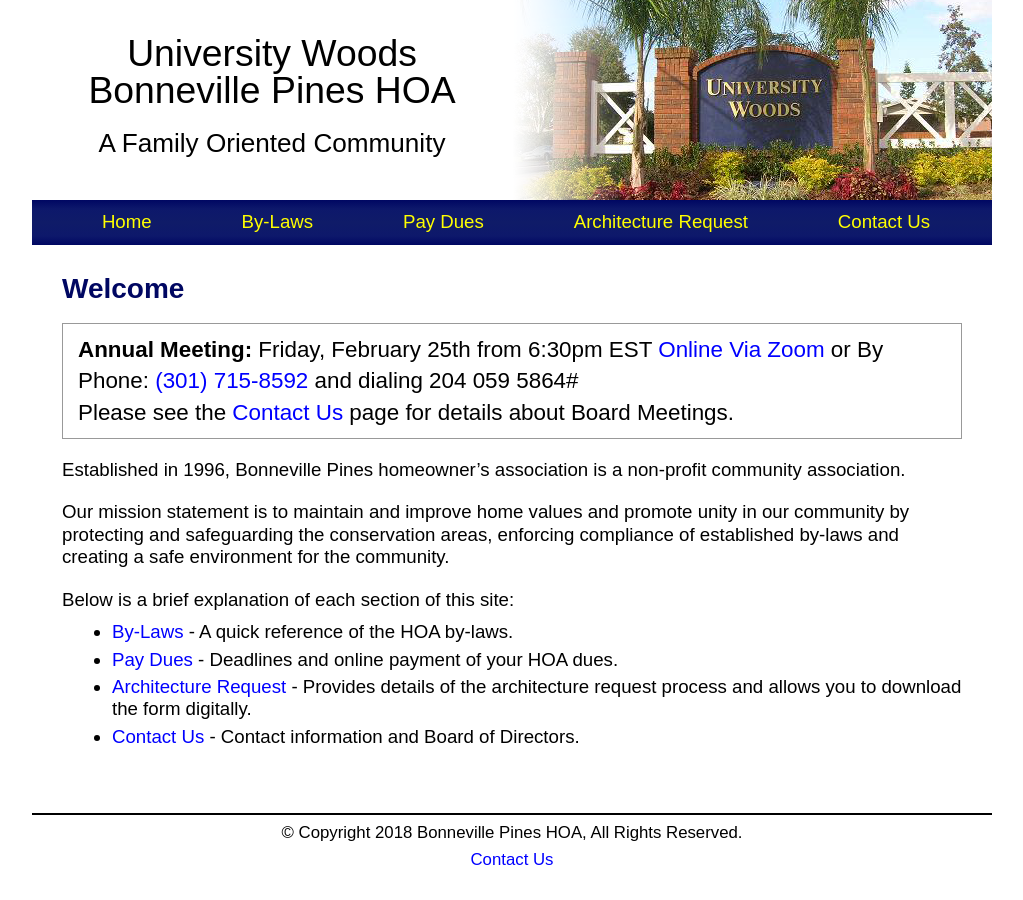
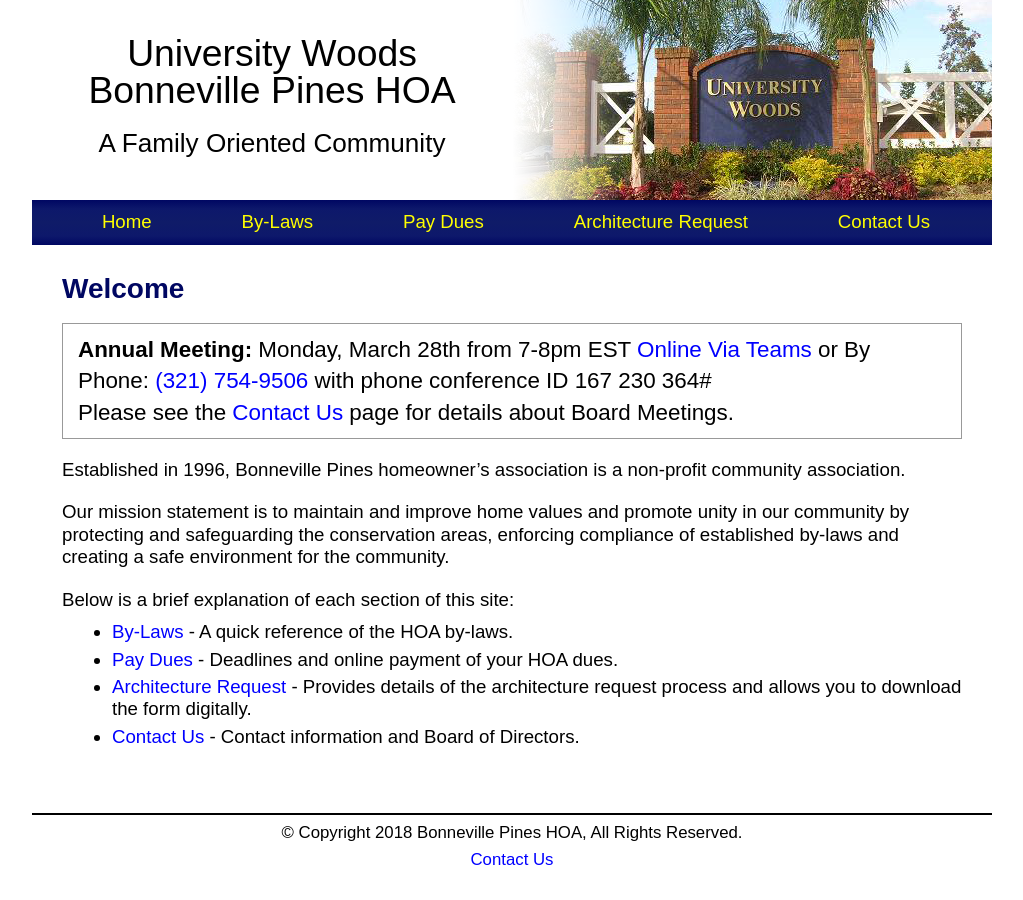
Before and after one commit to bphoa/website, a Jekyll site: the page built from index.md, in a window 1280 px wide. Shown: the whole page, without its empty margins (128-1151 px from the left). Built offline with Jekyll 4.4.1, drawn with Linux system fonts in a browser that asks for light colours.

Commit message:
Updated for march meeting

```diff
--- a/index.md
+++ b/index.md
@@ -3,7 +3,7 @@ layout: page
 title: Welcome
 ---
 
-**Annual Meeting:** Friday, February 25th from 6:30pm EST [Online Via Zoom](https://zoom.us/j/2040595864) or By Phone: <a href="tel:+13017158592">(301) 715-8592</a> and dialing 204 059 5864# \\
+**Annual Meeting:** Monday, March 28th from 7-8pm EST [Online Via Teams](https://teams.microsoft.com/l/meetup-join/19%3ameeting_OGVjODJlYjktZDMxMy00YjQyLWI5NTItMjQ4NzgwMjRhOTI1%40thread.v2/0?context=%7b%22Tid%22%3a%22a1cf3136-ea50-4354-ad39-345d96aeab4c%22%2c%22Oid%22%3a%22f0ada0c0-6bc6-494a-94e2-e93bbd59498c%22%7d) or By Phone: <a href="tel:+13217549506">(321) 754-9506</a> with phone conference ID 167 230 364# \\
 Please see the [Contact Us](contact) page for details about Board Meetings.
 {: .alert}
 
```
